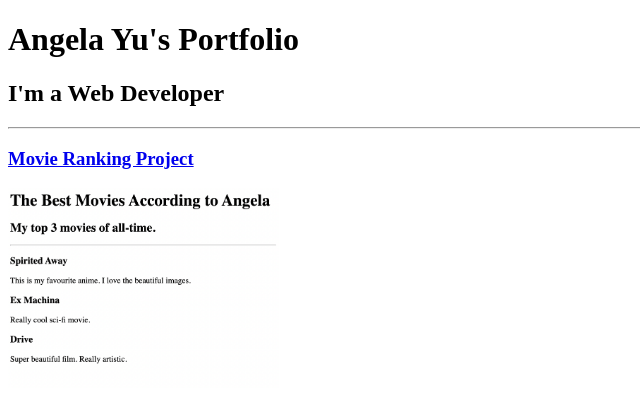
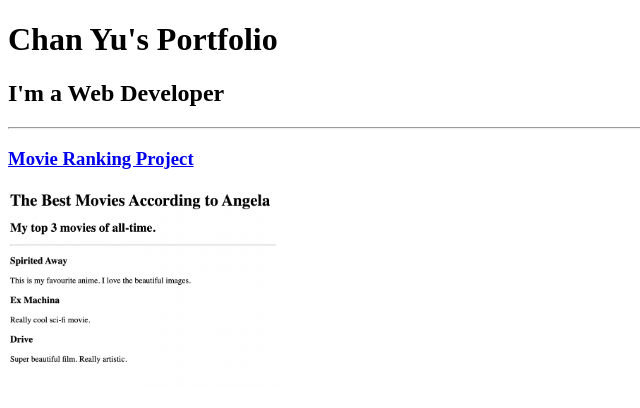
Before and after one commit to cdwsg60-byte/html-portfolio, a plain HTML site: page index.html in a window 1280 px wide. Shown: the top 408 px of the page, without its empty margins (0-640 px from the left). Drawn offline with Linux system fonts and the light colour scheme.

Commit message:
Update portfolio owner name in index.html

```diff
--- a/index.html
+++ b/index.html
@@ -7,7 +7,7 @@
 </head>
 
 <body>
-  <h1>Angela Yu's Portfolio</h1>
+  <h1>Chan Yu's Portfolio</h1>
   <h2>I'm a Web Developer</h2>
   <hr />
   <h3><a href="./public/movie-ranking.html">Movie Ranking Project</a></h3>
```
